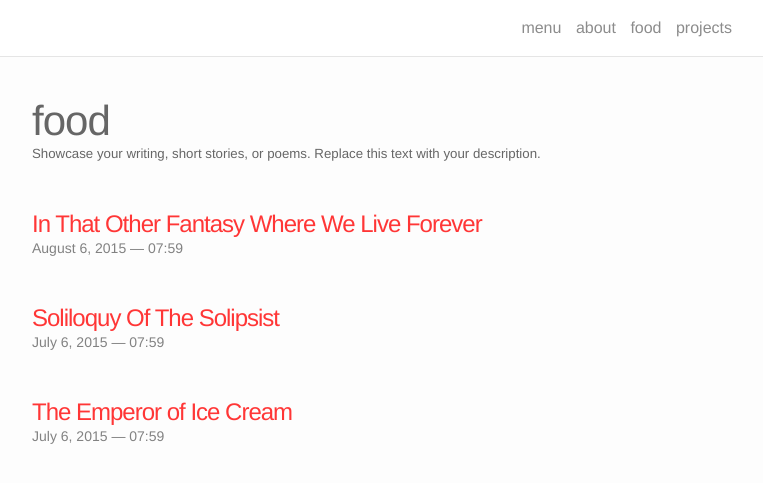
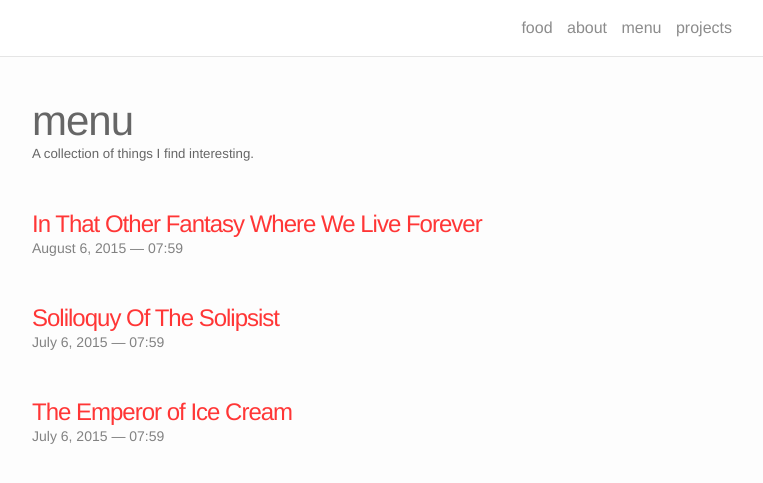
Before and after one commit to LeNPaul/that-hungry-mind, a Jekyll site: the page built from poetry.md, in a window 1280 px wide. Shown: the top 483 px of the page, without its empty margins (258-1021 px from the left). Built offline with Jekyll 4.4.1, drawn with Linux system fonts in a browser that asks for light colours; nearby versions of some CDN libraries.

```diff
--- a/_includes/header.html
+++ b/_includes/header.html
@@ -6,7 +6,7 @@
 
       <div class="trigger">
         <!-- {{ site.title }} instead of blog -->
-        <a class="page-link" href="{{ site.baseurl }}/">menu</a>
+        <a class="page-link" href="{{ site.baseurl }}/">food</a>
 
         {% for page in site.pages %}
           {% if page.title %}
--- a/poetry.md
+++ b/poetry.md
@@ -1,8 +1,8 @@
 ---
 layout: page
 permalink: /poetry/
-title: food
-description: Showcase your writing, short stories, or poems. Replace this text with your description.
+title: menu
+description: A collection of things I find interesting.
 ---
 
 <ul class="post-list">
```
Also changed, not shown: favicon.ico.
